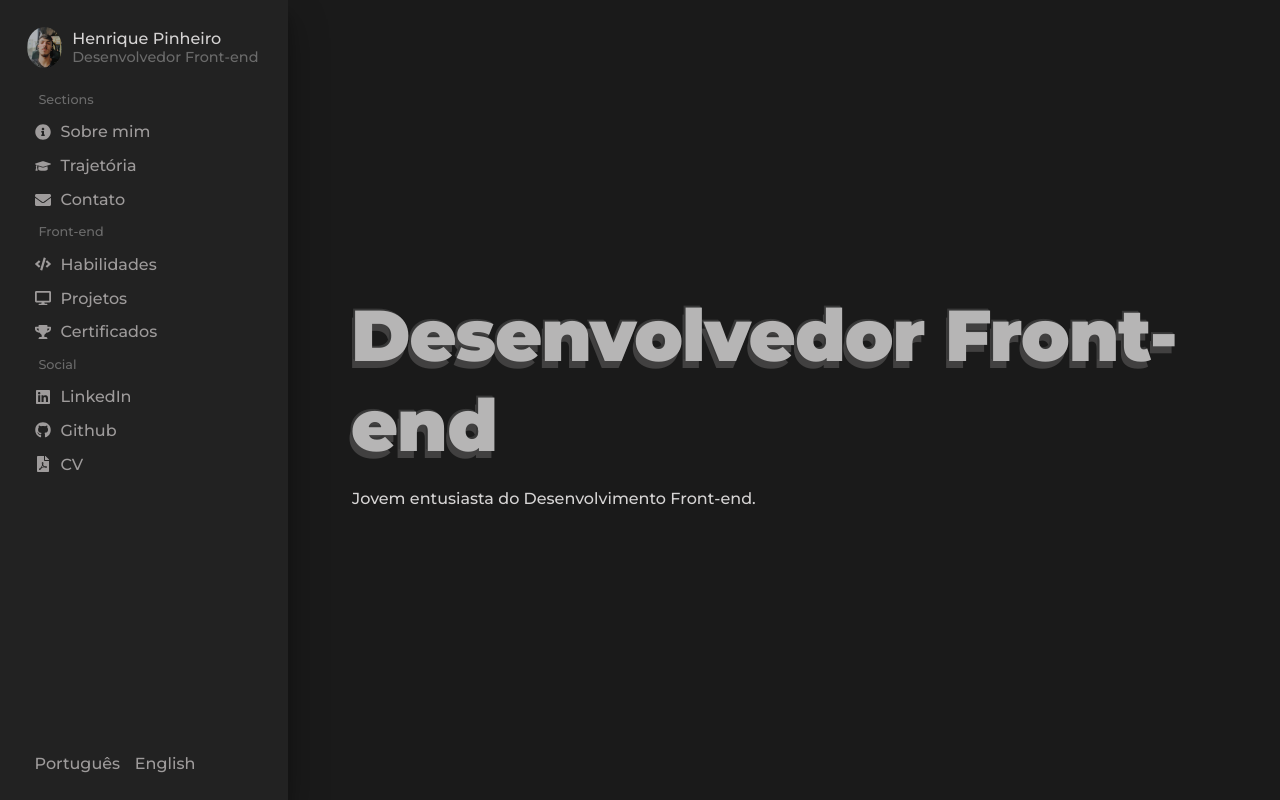
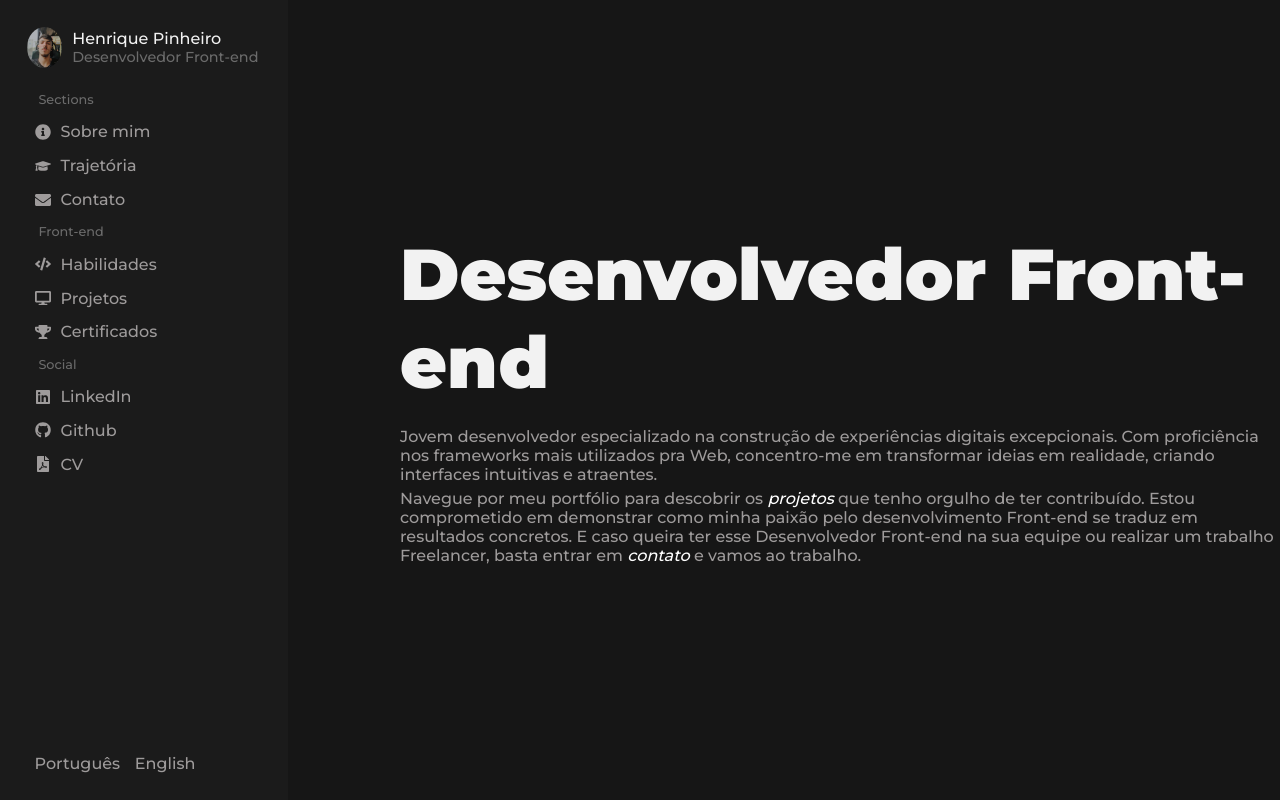
Before and after one commit to henriquepx/my_portfolio, a React (Vite) app: page / in a window 1280 px wide. Built offline with nearby package versions, Linux system fonts and the light colour scheme; a web font is replaced by a local one.

Commit message:
feat: add new home page

```diff
--- a/src/sections/Home.jsx
+++ b/src/sections/Home.jsx
@@ -4,43 +4,60 @@ const ContainerHome = styled.div`
     height: 100vh;
     width: 100%;
 
-    background-color: #1a1a1a;
+    background-color: #161616;
     display: flex;
     flex-direction: column;
     justify-content: center;
-    padding-left: 22rem;
+    padding-left: 25rem;
+
+    text-align: left;
     @media (max-width: 1024px) {
       height: 90vh;
-      padding: 0;
-      text-align: center;
+      padding: 1rem;
+      text-align: left;
     }
     h1 {
       font-family: 'Montserrat', sans-serif;
       font-size: 4.5rem;
       font-weight: 800;
       margin-bottom: 1rem;
+      color: #f2f2f2;
+      @media (min-width: 351px) and (max-width: 450px) {
+        font-size: 2.5rem;
+      }
 
-      color: transparent;
-      line-height: 90px;
-      letter-spacing: -1px;
-      text-shadow: #b6b5b5 -1px -3px, #3b3b3b -2px -4px, #363636 -3px -5px, #414040 -4px 4px;
-
-      @media (max-width: 450px) {
-        font-size: 2.5rem;
+      @media (max-width: 350px) {
+        font-size: 2.3rem;
       }
     }
     p {
       font-family: 'Montserrat', sans-serif;
       font-size: 1rem;
-      color: #d6d4d4;
+      color: #9e9b9b;
+      max-width: 85ch;
+      margin-top: 5px;
     }
+`
+const LinkHome = styled.a`
+  color: white;
+  font-style: italic;
+  box-shadow: inset 0 0 0 0 #9e9b9b;
+  padding: 0;
+  margin: 0;
+  transition: color .3s ease-in-out, box-shadow .3s ease-in-out;
+  &:hover {
+    color: #ffffff;
+    box-shadow: inset 200px 0 0 0 #9e9b9b;
+  }
 `
 
 const Home = () => {
   return (
     <ContainerHome>
       <h1>Desenvolvedor Front-end</h1>
-      <p>Jovem entusiasta do Desenvolvimento Front-end.</p>
+      <p>Jovem desenvolvedor especializado na construção de experiências digitais excepcionais. Com proficiência nos frameworks mais utilizados pra Web, concentro-me em transformar ideias em realidade, criando interfaces intuitivas e atraentes.</p>
+      <p>Navegue por meu portfólio para descobrir os <LinkHome href="#">projetos</LinkHome> que tenho orgulho de ter contribuído. Estou comprometido em demonstrar como minha paixão pelo desenvolvimento Front-end se traduz em resultados concretos. E caso queira ter esse Desenvolvedor Front-end na sua equipe ou realizar um trabalho Freelancer, basta entrar em <LinkHome href="">contato</LinkHome> e vamos ao trabalho.</p>
+      <p></p>
     </ContainerHome>
   )
 }
--- a/src/sections/Profile.jsx
+++ b/src/sections/Profile.jsx
@@ -11,13 +11,12 @@ const ContainerProfile = styled.div`
     top: 0;
     z-index: 999;
 
-    background-color: #222222;
+    background-color:#1b1b1b;
 
     display: flex;
     flex-direction: column;
     padding: 1.7rem;
 
-    box-shadow: rgba(0, 0, 0, 0.3) 0px 19px 38px, rgba(0, 0, 0, 0.22) 0px 15px 12px;
     @media (max-width: 320px) {
         width: 75%;
     }
@@ -39,7 +38,7 @@ const ImgProfile = styled.img`
 const TitleProfile = styled.h1`
     font-family: 'Montserrat', sans-serif;
     font-size: 1rem;
-    color: #d6d4d4;
+    color: #f2f2f2;
 `
 const DescProfile = styled.p`
     font-family: 'Montserrat', sans-serif;
```
